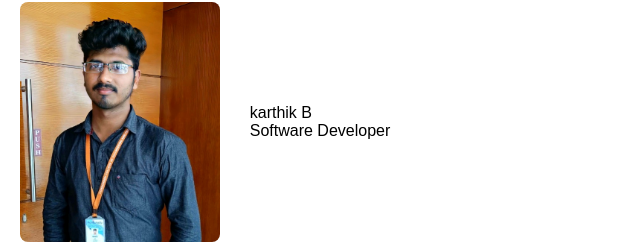
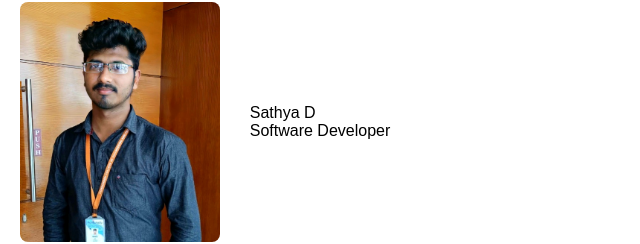
Before and after one commit to karthik-noveau/Html-Batch-III, a plain HTML site: page portfolio/index.html in a window 1280 px wide. Shown: the part 128-372 px from the top of the page, 435-1075 px from the left. Drawn offline with Linux system fonts and the light colour scheme.

Commit message:
Update index.html

```diff
--- a/portfolio/index.html
+++ b/portfolio/index.html
@@ -33,7 +33,7 @@
     <div class="profileContainer">
       <img src="./images/profile.png" alt="profile-image" />
       <div class="roleName">
-        <p>karthik B</p>
+        <p>Sathya D</p>
         <p>Software Developer</p>
       </div>
     </div>
```
